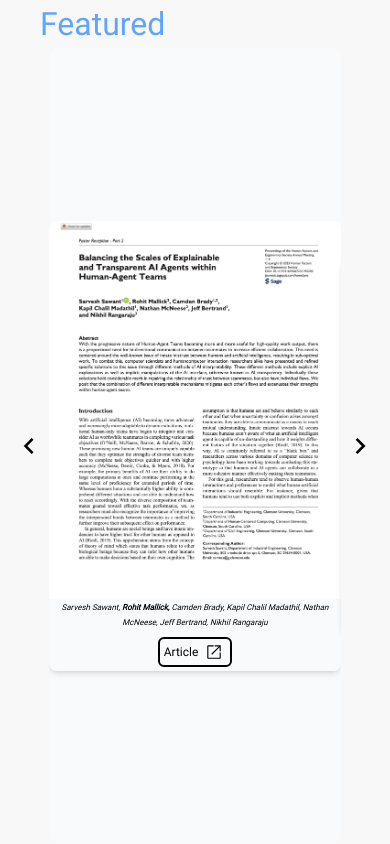
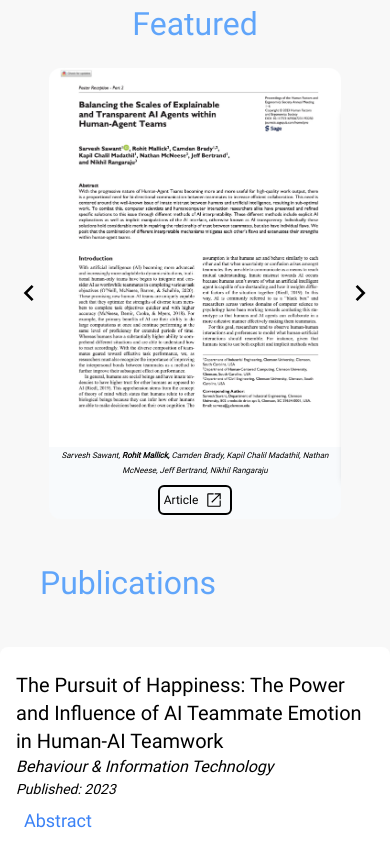
Before and after one commit to JaeGif/Rohit_Portfolio, a Next.js app: page /publications in a window 390 px wide. Shown: the top 844 px of the page. Built offline with nearby package versions, Linux system fonts and the light colour scheme.

Commit message:
featured full repsonsive

```diff
--- a/src/components/slideshow/Featured.tsx
+++ b/src/components/slideshow/Featured.tsx
@@ -8,7 +8,7 @@ type FeaturedProps = {
 function Featured({ data }: FeaturedProps) {
   return (
     <div className='flex justify-center items-start w-screen h-full'>
-      <div className='flex w-full h-full justify-around items-center p-0'>
+      <div className='flex w-full h-full justify-around items-center'>
         <SlidingFeature data={data} />
       </div>
     </div>
--- a/src/components/slideshow/SlideshowWrapper.tsx
+++ b/src/components/slideshow/SlideshowWrapper.tsx
@@ -4,11 +4,12 @@ import Featured from './Featured';
 import publicationDataset from '../../data/publications.json';
 import { PublicationType } from '@/types/data';
 import Slideshow from './Slideshow';
+import useMediaQuery from '@/hooks/useMediaQuery';
 
 function SlideshowWrapper() {
   const data = publicationDataset.publications;
   const [featured, setFeatured] = useState<PublicationType[]>();
-
+  const isMobile = useMediaQuery('(max-width: 768px)');
   useEffect(() => {
     if (featured) return;
     let featuredTemp = [];
@@ -21,8 +22,12 @@ function SlideshowWrapper() {
   return (
     <div className='h-full w-full'>
       {featured && (
-        <div className='flex flex-col h-screen'>
-          <h1 className='pl-10'>Featured</h1>
+        <div
+          className={
+            'flex flex-col md:items-start items-center gap-5 md:gap-0 md:h-screen'
+          }
+        >
+          <h1 className={'p-0 md:pl-10'}>Featured</h1>
           <Featured data={featured} />
         </div>
       )}
```
